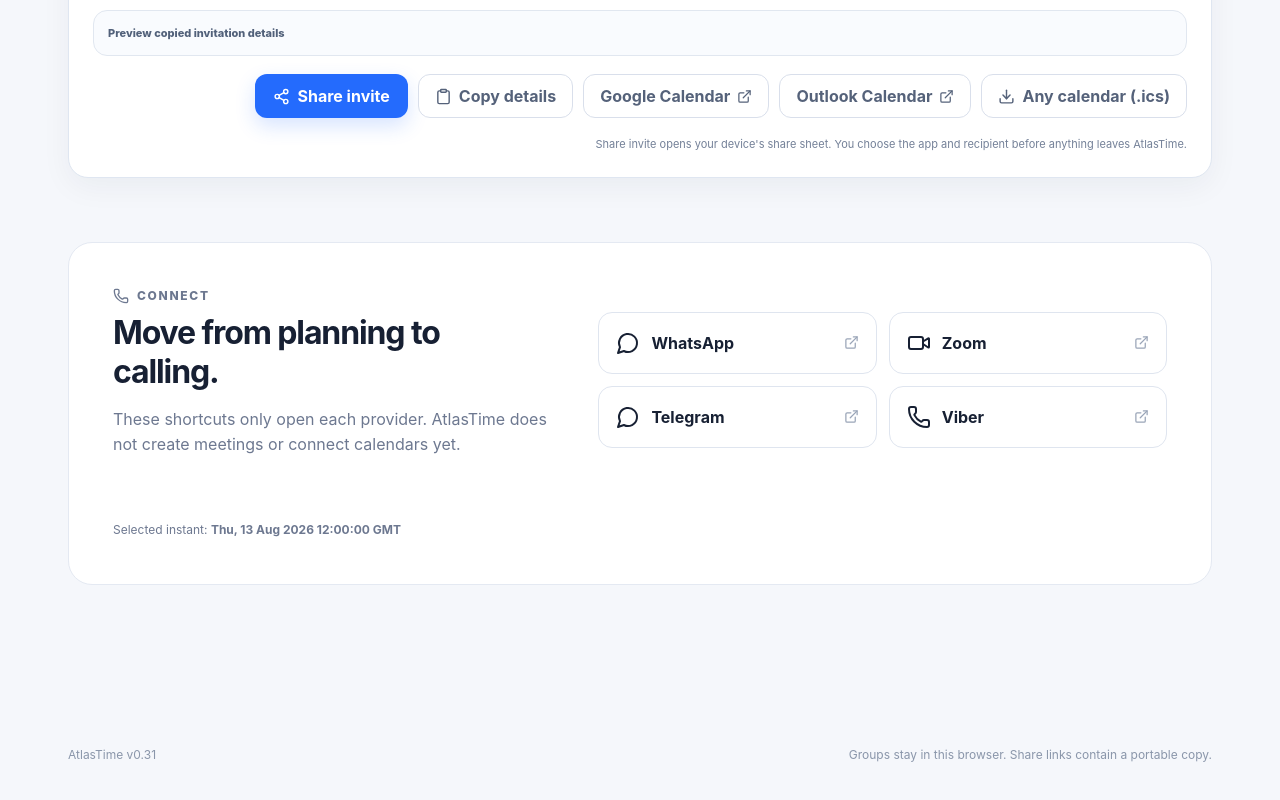
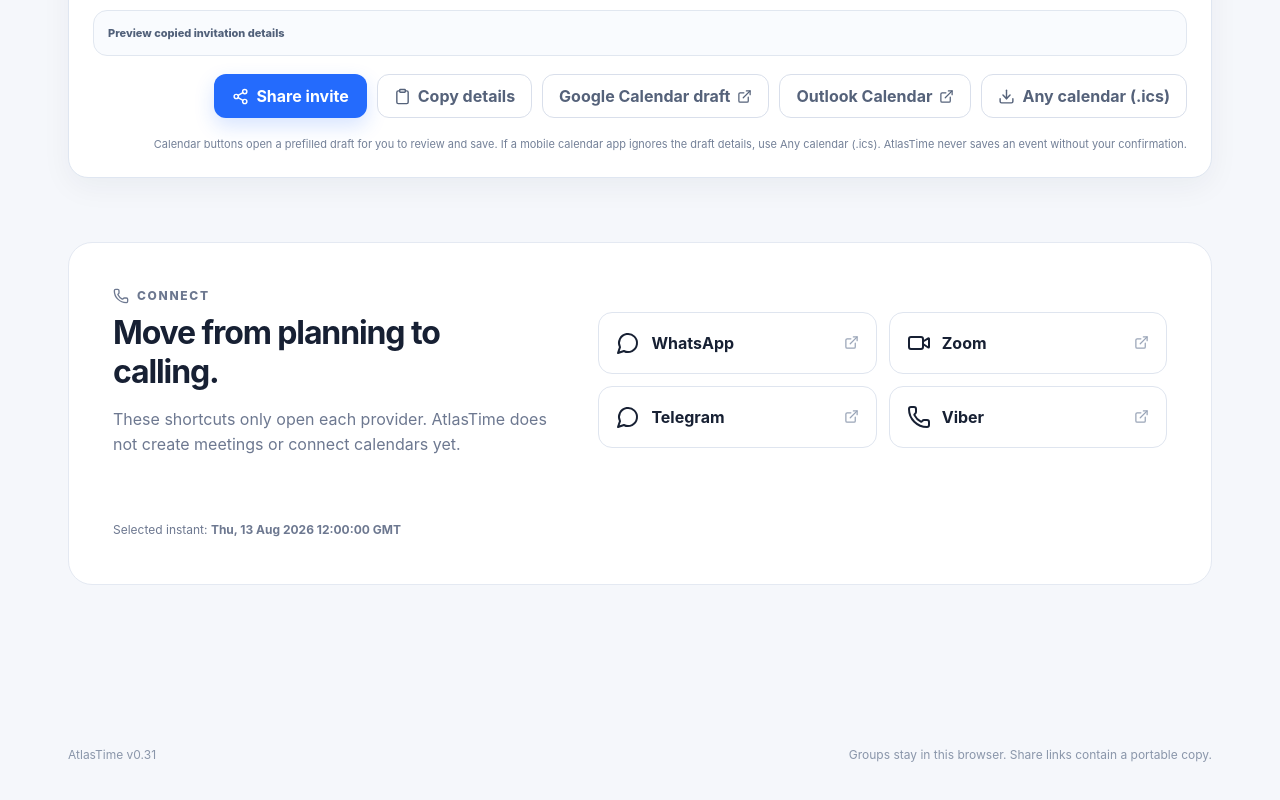
Before and after one commit to diegoboland-jpg/AtlasTime, a React (Vite) app: page / in a window 1280 px wide. Shown: the part 1476-2276 px from the top of the page. Built offline with nearby package versions, Linux system fonts and the light colour scheme.

Commit message:
Open prefilled Google Calendar drafts

```diff
--- a/src/components/MeetingHandoff.tsx
+++ b/src/components/MeetingHandoff.tsx
@@ -128,7 +128,7 @@ export function MeetingHandoff({ people, planner, selectedInstant, onTitleChange
             <Clipboard size={17} /> {copyStatus || "Copy details"}
           </button>
           <a className="secondary-button" href={googleCalendarUrl} target="_blank" rel="noreferrer">
-            Google Calendar <ExternalLink size={15} />
+            Google Calendar draft <ExternalLink size={15} />
           </a>
           <a className="secondary-button" href={outlookCalendarUrl} target="_blank" rel="noreferrer">
             Outlook Calendar <ExternalLink size={15} />
@@ -137,7 +137,7 @@ export function MeetingHandoff({ people, planner, selectedInstant, onTitleChange
             <Download size={17} /> Any calendar (.ics)
           </button>
         </div>
-        <p className="handoff-privacy-note">Share invite opens your device's share sheet. You choose the app and recipient before anything leaves AtlasTime.</p>
+        <p className="handoff-privacy-note">Calendar buttons open a prefilled draft for you to review and save. If a mobile calendar app ignores the draft details, use Any calendar (.ics). AtlasTime never saves an event without your confirmation.</p>
       </div>
     </section>
   );
--- a/src/meeting.ts
+++ b/src/meeting.ts
@@ -159,7 +159,7 @@ export function createGoogleCalendarUrl({ title, start, durationMinutes, descrip
     details: description,
   });
   if (location?.trim()) params.set("location", location.trim());
-  return `https://calendar.google.com/calendar/r/eventedit?${params}`;
+  return `https://calendar.google.com/calendar/render?${params}`;
 }
 
 export function createOutlookCalendarUrl({ title, start, durationMinutes, description, location, allDay, date }: CalendarLinkEvent) {
```
Also changed, not shown: 1 other file (tests, documents, lock files or other folders).
